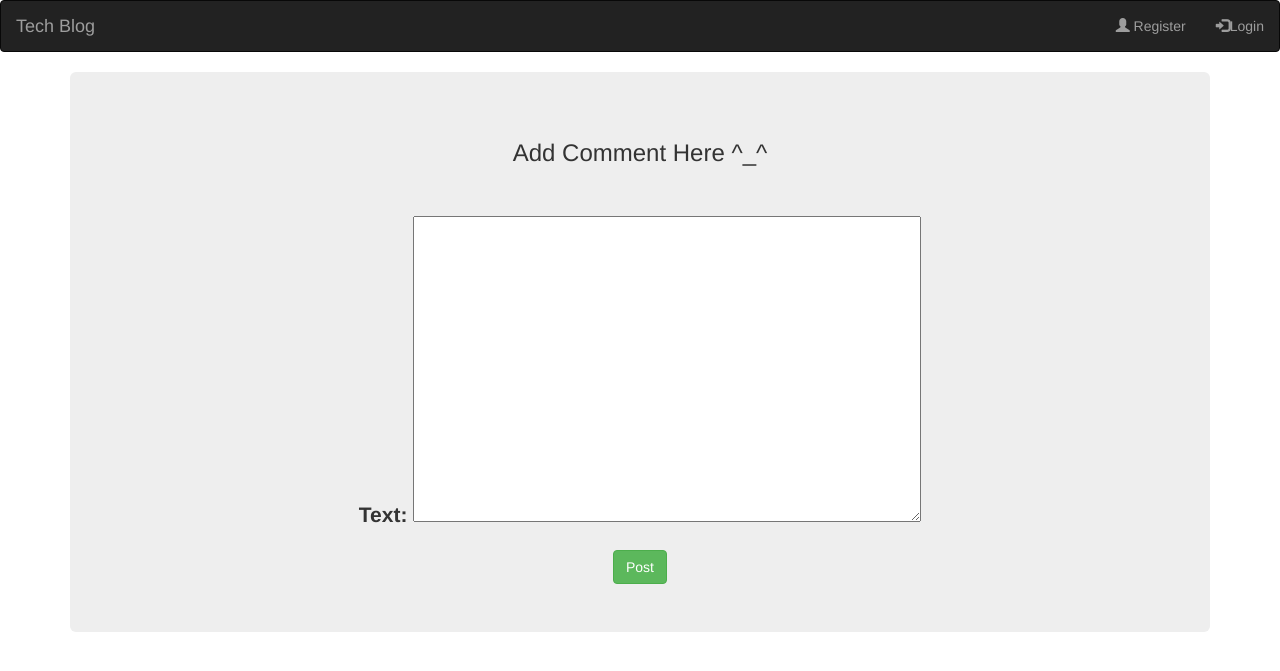
After one commit to Yash280160/Techblog, a Django app: page /post/12/comment in a window 1280 px wide. The commit adds this page. Shown: the top 671 px of the page. Run offline with Django 3.2, Linux system fonts and the light colour scheme; data comes from the database, SQL or seed files in the repository; some libraries are stand-ins or nearby versions.

Commit message:
Added comment feature to my blog

```diff
--- a/blog/basic_app/admin.py
+++ b/blog/basic_app/admin.py
@@ -1,5 +1,6 @@
 from django.contrib import admin
-from .models import Ask
+from .models import Ask,Comment
 
 # Register your models here.
 admin.site.register(Ask)
+admin.site.register(Comment)
--- a/blog/basic_app/forms.py
+++ b/blog/basic_app/forms.py
@@ -1,7 +1,7 @@
 from django import forms
 from django.contrib.auth.models import User
 from django.core.exceptions import ValidationError
-from basic_app.models import Ask
+from basic_app.models import Ask,Comment
 
 
 class CustomUserForm(forms.Form):
@@ -42,12 +42,17 @@ class CustomUserForm(forms.Form):
 
 			self.cleaned_data['username'],
 			self.cleaned_data['email'],
-			self.cleaned_data['password2']
+			self.cleaned_data['password2'],
 			)
 
 		return user
 
 class PostForm(forms.ModelForm):
-	class Meta:
+	class Meta():
 		model = Ask
 		fields = ('title', 'text',)
+
+class CommentForm(forms.ModelForm):
+	class Meta():
+		model = Comment
+		fields = ('text',)
--- a/blog/basic_app/models.py
+++ b/blog/basic_app/models.py
@@ -4,7 +4,7 @@ from django.utils import timezone
 # Create your models here.
 
 class Ask(models.Model):
-	author = models.CharField(max_length = 20)
+	author = models.ForeignKey('auth.User', on_delete = models.CASCADE)
 	title = models.CharField(max_length = 15)
 	text = models.TextField()
 	created_date = models.DateTimeField(default = timezone.now)
@@ -14,3 +14,21 @@ class Ask(models.Model):
 
 	def __str__(self):
 		return self.title
+
+
+class Comment(models.Model):
+	post = models.ForeignKey('basic_app.Ask', on_delete = models.CASCADE,related_name = 'comments')
+	author = models.CharField(max_length = 20)
+	created_date = models.DateTimeField(default = timezone.now)
+	text = models.TextField()
+	approved_comment = models.BooleanField(default = False)
+
+	def approve(self):
+		self.approved_comment = True
+		self.save()
+
+	def approved_comments(self):
+		return self.comments.filter(approved_comment = True)
+
+	def __str__(self):
+		return self.text
--- /dev/null
+++ b/blog/basic_app/templates/basic_app/add_comment_to_post.html
@@ -0,0 +1,28 @@
+{% extends 'basic_app/base.html' %}
+{% block title %}Add Comment{% endblock %}
+
+{% block content %}
+
+<div class = "container" align = "center">
+
+	<div class = "jumbotron" align = 'center'>
+
+	<h3>Add Comment Here ^_^ </h3>
+
+	<br><br>
+
+	<form method = "post">
+
+	{% csrf_token %}
+
+	{{ comment.as_p }}
+
+	<button class = "btn btn-success">Post</button>
+
+</form>
+
+	</div>
+
+</div>
+
+{% endblock %}
--- a/blog/basic_app/urls.py
+++ b/blog/basic_app/urls.py
@@ -9,5 +9,8 @@ path('logout/', views.logout, name = 'logout'),
 path('post/', views.questions_list, name = 'ques'),
 path('post_new/', views.post, name = 'post'),
 path('post_detail/<int:pk>/', views.post_detail, name=  'post_detail'),
+path('post/<int:pk>/comment', views.add_comment_to_post , name = "add_comment_to_post"),
+path('comment/<int:pk>/approve', views.comment_approve, name = 'comment_approve'),
+path('comment/<int:pk>/remove', views.comment_remove, name = 'comment_remove'),
 
 ]
--- a/blog/basic_app/views.py
+++ b/blog/basic_app/views.py
@@ -2,9 +2,10 @@ from .forms import CustomUserForm
 from django.contrib import messages
 from django.shortcuts import render,redirect,get_object_or_404
 from django.contrib import auth
-from .models import Ask
+from .models import Ask,Comment
 from django.utils import timezone
-from basic_app.forms import PostForm
+from basic_app.forms import PostForm,CommentForm
+
 
 def register(request):
 	if request.method == 'POST':
@@ -68,4 +69,39 @@ def post(request):
 
 def post_detail(request,pk):
 	post = get_object_or_404(Ask,pk=pk)
+
 	return render(request, 'basic_app/post_detail.html', {'post' : post})
+
+def add_comment_to_post(request,pk):
+
+	post = get_object_or_404(Ask, pk=pk)
+
+
+	if request.method == 'POST':
+		form = CommentForm(request.POST)
+
+		if form.is_valid():
+			comment = form.save(commit = False)
+			comment.author = request.user
+			comment.post = post
+			comment.save()
+
+			return redirect('ques')
+
+
+	else:
+		comment = CommentForm()
+
+
+	return render(request, 'basic_app/add_comment_to_post.html', {'comment' : comment})
+
+def comment_approve(request, pk):
+	comment = get_object_or_404(Comment,pk=pk)
+	comment.approve()
+	return redirect('post_detail', pk=comment.post.pk)
+
+
+def comment_remove(request, pk):
+	comment = get_object_or_404(Comment,pk=pk)
+	comment.delete()
+	return redirect('post_detail', pk=comment.post.pk)
```
Also changed, not shown: blog/basic_app/templates/basic_app/post_detail.html (+52 -2 lines), blog/basic_app/templates/basic_app/qlist.html (+3 -6 lines), blog/basic_app/migrations/0020_comment.py (added), blog/basic_app/migrations/0021_auto_20190223_1439.py (added), blog/basic_app/migrations/0022_remove_comment_post.py (added), blog/basic_app/migrations/0023_auto_20190223_1507.py (added), blog/db.sqlite3, 1 other file.
